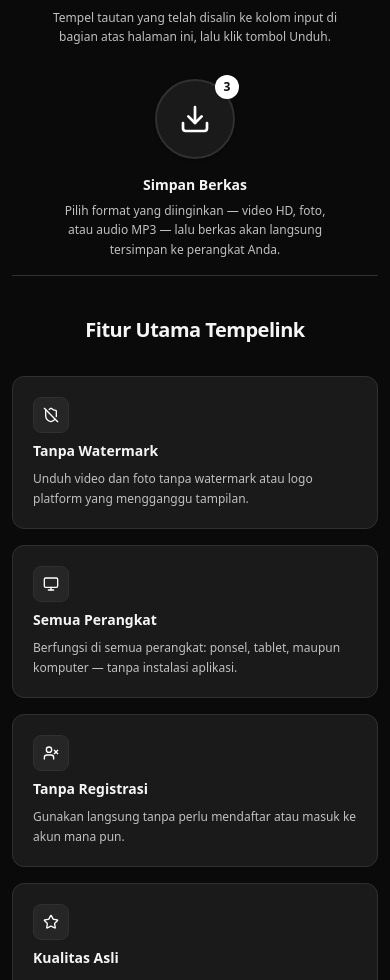
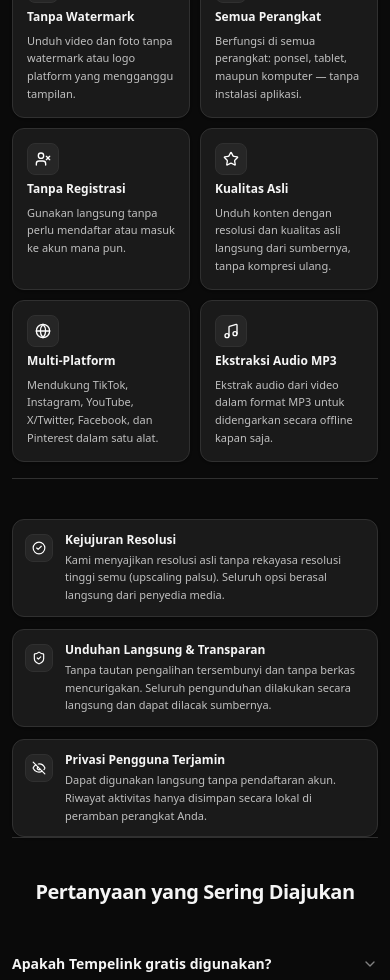
Before and after one commit to Acelinoo/Tempelink, a Next.js app: page / in a window 390 px wide. Shown: the part 1020-2000 px from the top of the page. Built offline with nearby package versions, Linux system fonts and the light colour scheme; no server answers.

Commit message:
style(mobile): optimize compact mobile layout (2-col features), prevent title truncation, and shorten download button

```diff
--- a/src/app/page.tsx
+++ b/src/app/page.tsx
@@ -380,35 +380,41 @@
         <FeaturesSection />
 
         {/* Value Proposition & Integrity Pillars */}
-        <div className="w-full border-t border-app pt-10 grid grid-cols-1 sm:grid-cols-3 gap-4 sm:gap-6 text-left">
-          <div className="p-4 rounded-xl bg-app-surface border border-app flex flex-col space-y-2 shadow-sm">
-            <div className="w-8 h-8 rounded-lg bg-app-elevated border border-app text-app-cta flex items-center justify-center">
-              <CheckCircle2 className="w-4 h-4" />
+        <div className="w-full border-t border-app pt-10 grid grid-cols-1 sm:grid-cols-3 gap-3 sm:gap-6 text-left">
+          <div className="p-3 sm:p-4 rounded-xl bg-app-surface border border-app flex items-start sm:flex-col gap-3 sm:gap-0 sm:space-y-2 shadow-sm">
+            <div className="w-7 h-7 sm:w-8 sm:h-8 rounded-lg bg-app-elevated border border-app text-app-cta flex items-center justify-center flex-shrink-0 mt-0.5 sm:mt-0">
+              <CheckCircle2 className="w-3.5 h-3.5 sm:w-4 sm:h-4" />
             </div>
-            <h3 className="text-sm font-bold text-app-main">{t('pillarHonestyTitle')}</h3>
-            <p className="text-xs text-app-muted leading-relaxed">
+            <div className="flex-1 min-w-0">
+              <h3 className="text-xs sm:text-sm font-bold text-app-main leading-snug">{t('pillarHonestyTitle')}</h3>
+              <p className="text-[11px] sm:text-xs text-app-muted leading-relaxed mt-0.5 sm:mt-1">
                 {t('pillarHonestyDesc')}
               </p>
             </div>
+          </div>
 
-          <div className="p-4 rounded-xl bg-app-surface border border-app flex flex-col space-y-2 shadow-sm">
-            <div className="w-8 h-8 rounded-lg bg-app-elevated border border-app text-app-cta flex items-center justify-center">
-              <ShieldCheck className="w-4 h-4" />
+          <div className="p-3 sm:p-4 rounded-xl bg-app-surface border border-app flex items-start sm:flex-col gap-3 sm:gap-0 sm:space-y-2 shadow-sm">
+            <div className="w-7 h-7 sm:w-8 sm:h-8 rounded-lg bg-app-elevated border border-app text-app-cta flex items-center justify-center flex-shrink-0 mt-0.5 sm:mt-0">
+              <ShieldCheck className="w-3.5 h-3.5 sm:w-4 sm:h-4" />
             </div>
-            <h3 className="text-sm font-bold text-app-main">{t('pillarSafetyTitle')}</h3>
-            <p className="text-xs text-app-muted leading-relaxed">
+            <div className="flex-1 min-w-0">
+              <h3 className="text-xs sm:text-sm font-bold text-app-main leading-snug">{t('pillarSafetyTitle')}</h3>
+              <p className="text-[11px] sm:text-xs text-app-muted leading-relaxed mt-0.5 sm:mt-1">
                 {t('pillarSafetyDesc')}
               </p>
             </div>
+          </div>
 
-          <div className="p-4 rounded-xl bg-app-surface border border-app flex flex-col space-y-2 shadow-sm">
-            <div className="w-8 h-8 rounded-lg bg-app-elevated border border-app text-app-cta flex items-center justify-center">
-              <EyeOff className="w-4 h-4" />
+          <div className="p-3 sm:p-4 rounded-xl bg-app-surface border border-app flex items-start sm:flex-col gap-3 sm:gap-0 sm:space-y-2 shadow-sm">
+            <div className="w-7 h-7 sm:w-8 sm:h-8 rounded-lg bg-app-elevated border border-app text-app-cta flex items-center justify-center flex-shrink-0 mt-0.5 sm:mt-0">
+              <EyeOff className="w-3.5 h-3.5 sm:w-4 sm:h-4" />
             </div>
-            <h3 className="text-sm font-bold text-app-main">{t('pillarPrivacyTitle')}</h3>
-            <p className="text-xs text-app-muted leading-relaxed">
+            <div className="flex-1 min-w-0">
+              <h3 className="text-xs sm:text-sm font-bold text-app-main leading-snug">{t('pillarPrivacyTitle')}</h3>
+              <p className="text-[11px] sm:text-xs text-app-muted leading-relaxed mt-0.5 sm:mt-1">
                 {t('pillarPrivacyDesc')}
               </p>
+            </div>
           </div>
         </div>
 
--- a/src/components/capability-selector.tsx
+++ b/src/components/capability-selector.tsx
@@ -79,7 +79,7 @@
               }`}
             >
               {/* Left Details */}
-              <div className="flex items-center space-x-3 min-w-0 pr-2">
+              <div className="flex items-center space-x-3 min-w-0 pr-2 flex-1">
                 <div
                   className={`w-9 h-9 rounded-lg flex items-center justify-center flex-shrink-0 border border-app bg-app-elevated ${
                     isHD ? 'text-app-cta' : 'text-app-main'
@@ -88,19 +88,19 @@
                   <Icon className="w-4 h-4" />
                 </div>
 
-                <div className="flex flex-col min-w-0">
-                  <div className="flex items-center space-x-1.5">
-                    <span className="font-bold text-sm text-app-main truncate">
+                <div className="flex flex-col min-w-0 flex-1">
+                  <div className="flex items-center flex-wrap gap-1">
+                    <span className="font-bold text-xs sm:text-sm text-app-main leading-snug break-words">
                       {cap.label}
                     </span>
                     {isHD && (
-                      <span className="px-1.5 py-0.2 rounded text-[9px] font-black uppercase tracking-wider bg-app-cta text-[var(--accent-cta-text)]">
+                      <span className="px-1.5 py-0.2 rounded text-[9px] font-black uppercase tracking-wider bg-app-cta text-[var(--accent-cta-text)] flex-shrink-0">
                         HD
                       </span>
                     )}
                   </div>
 
-                  <div className="flex items-center space-x-2 text-xs text-app-subtle mt-0.5">
+                  <div className="flex items-center space-x-2 text-[11px] sm:text-xs text-app-subtle mt-0.5">
                     <span className="uppercase font-mono font-medium">{cap.format}</span>
                     {cap.resolution && (
                       <>
@@ -124,7 +124,7 @@
                 onClick={() => onSelectCapability(cap)}
                 disabled={isDownloadingAny}
                 aria-label={`${t('btnDownload')} ${cap.label}`}
-                className={`flex items-center space-x-1.5 px-3.5 py-1.5 rounded-lg text-xs font-bold transition-all disabled:opacity-60 disabled:cursor-not-allowed shadow-sm cursor-pointer ${
+                className={`flex-shrink-0 flex items-center space-x-1.5 px-3 py-1.5 rounded-lg text-xs font-bold transition-all disabled:opacity-60 disabled:cursor-not-allowed shadow-sm cursor-pointer ${
                   isCurrentSuccess
                     ? 'bg-emerald-600 text-white'
                     : isCurrentError
--- a/src/components/features-section.tsx
+++ b/src/components/features-section.tsx
@@ -22,19 +22,19 @@
         {t('featuresTitle')}
       </h2>
 
-      <div className="grid grid-cols-1 sm:grid-cols-2 md:grid-cols-3 gap-4">
+      <div className="grid grid-cols-2 md:grid-cols-3 gap-2.5 sm:gap-4">
         {FEATURES.map((feat, idx) => {
           const Icon = feat.icon;
           return (
             <div
               key={idx}
-              className="p-5 rounded-xl bg-app-surface border border-app hover:border-[var(--border-focus)] transition-colors duration-200 flex flex-col space-y-2"
+              className="p-3.5 sm:p-5 rounded-xl bg-app-surface border border-app hover:border-[var(--border-focus)] transition-colors duration-200 flex flex-col space-y-1.5 sm:space-y-2 shadow-sm"
             >
-              <div className="w-9 h-9 rounded-lg bg-app-elevated border border-app flex items-center justify-center">
+              <div className="w-8 h-8 sm:w-9 sm:h-9 rounded-lg bg-app-elevated border border-app flex items-center justify-center flex-shrink-0">
                 <Icon className="w-4 h-4 text-app-cta" />
               </div>
-              <h3 className="text-sm font-bold text-app-main">{t(feat.titleKey)}</h3>
-              <p className="text-xs text-app-muted leading-relaxed">{t(feat.descKey)}</p>
+              <h3 className="text-xs sm:text-sm font-bold text-app-main leading-snug">{t(feat.titleKey)}</h3>
+              <p className="text-[11px] sm:text-xs text-app-muted leading-relaxed">{t(feat.descKey)}</p>
             </div>
           );
         })}
--- a/src/components/how-to-section.tsx
+++ b/src/components/how-to-section.tsx
@@ -19,10 +19,10 @@
         {t('howToTitle')}
       </h2>
 
-      <div className="relative flex flex-col sm:flex-row items-start sm:items-start justify-center gap-8 sm:gap-0">
+      <div className="relative grid grid-cols-3 gap-2 sm:gap-6 items-start justify-center">
         {/* Connecting line (desktop) */}
         <div
-          className="hidden sm:block absolute top-10 left-1/2 -translate-x-1/2 h-px bg-app-surface border-t border-app"
+          className="hidden sm:block absolute top-8 left-1/2 -translate-x-1/2 h-px bg-app-surface border-t border-app"
           style={{ width: 'calc(66.6% - 40px)' }}
           aria-hidden="true"
         />
@@ -32,22 +32,22 @@
           return (
             <div
               key={idx}
-              className="relative flex flex-col items-center text-center flex-1 max-w-xs mx-auto sm:mx-0 px-4"
+              className="relative flex flex-col items-center text-center px-1 sm:px-4"
             >
               {/* Step number badge */}
-              <div className="relative mb-4">
-                <div className="w-20 h-20 rounded-full bg-app-surface border-2 border-app flex items-center justify-center shadow-sm">
-                  <Icon className="w-8 h-8 text-app-cta" />
+              <div className="relative mb-2.5 sm:mb-4">
+                <div className="w-12 h-12 sm:w-16 sm:h-16 rounded-full bg-app-surface border-2 border-app flex items-center justify-center shadow-sm">
+                  <Icon className="w-5 h-5 sm:w-7 sm:h-7 text-app-cta" />
                 </div>
-                <span className="absolute -top-1 -right-1 w-6 h-6 rounded-full bg-app-cta text-[var(--accent-cta-text)] text-xs font-black flex items-center justify-center shadow-sm">
+                <span className="absolute -top-1 -right-1 w-5 h-5 sm:w-6 sm:h-6 rounded-full bg-app-cta text-[var(--accent-cta-text)] text-[10px] sm:text-xs font-black flex items-center justify-center shadow-sm">
                   {idx + 1}
                 </span>
               </div>
 
-              <h3 className="text-sm font-bold text-app-main mb-1.5">
+              <h3 className="text-xs sm:text-sm font-bold text-app-main mb-1 leading-snug">
                 {t(step.titleKey)}
               </h3>
-              <p className="text-xs text-app-muted leading-relaxed">
+              <p className="text-[10px] sm:text-xs text-app-muted leading-tight sm:leading-relaxed">
                 {t(step.descKey)}
               </p>
             </div>
--- a/src/lib/i18n/translations.ts
+++ b/src/lib/i18n/translations.ts
@@ -180,9 +180,9 @@
     downloadOptionsTitle: 'Pilihan Unduhan Tersedia',
     verifiedDirectSource: 'Terverifikasi Langsung dari Sumber',
     noDownloadOptions: 'Tidak ada opsi unduhan yang dapat diekstrak untuk media ini.',
-    btnDownload: 'Unduh Berkas',
+    btnDownload: 'Unduh',
     btnDownloadHD: 'Unduh HD',
-    btnDownloading: 'Mengunduh Berkas...',
+    btnDownloading: 'Mengunduh...',
     btnDownloaded: 'Berhasil Diunduh',
     btnRetry: 'Coba Lagi',
     photoLabel: 'Foto',
@@ -331,9 +331,9 @@
     downloadOptionsTitle: 'Available Download Options',
     verifiedDirectSource: 'Directly Verified from Source',
     noDownloadOptions: 'No downloadable options could be extracted for this media.',
-    btnDownload: 'Download File',
+    btnDownload: 'Download',
     btnDownloadHD: 'Download HD',
-    btnDownloading: 'Downloading File...',
+    btnDownloading: 'Downloading...',
     btnDownloaded: 'Downloaded',
     btnRetry: 'Retry',
     photoLabel: 'Photo',
```
Also changed, not shown: src/app/[slug]/page.tsx (+12 -12 lines). Lines whose indentation alone changed are shown as unchanged.
